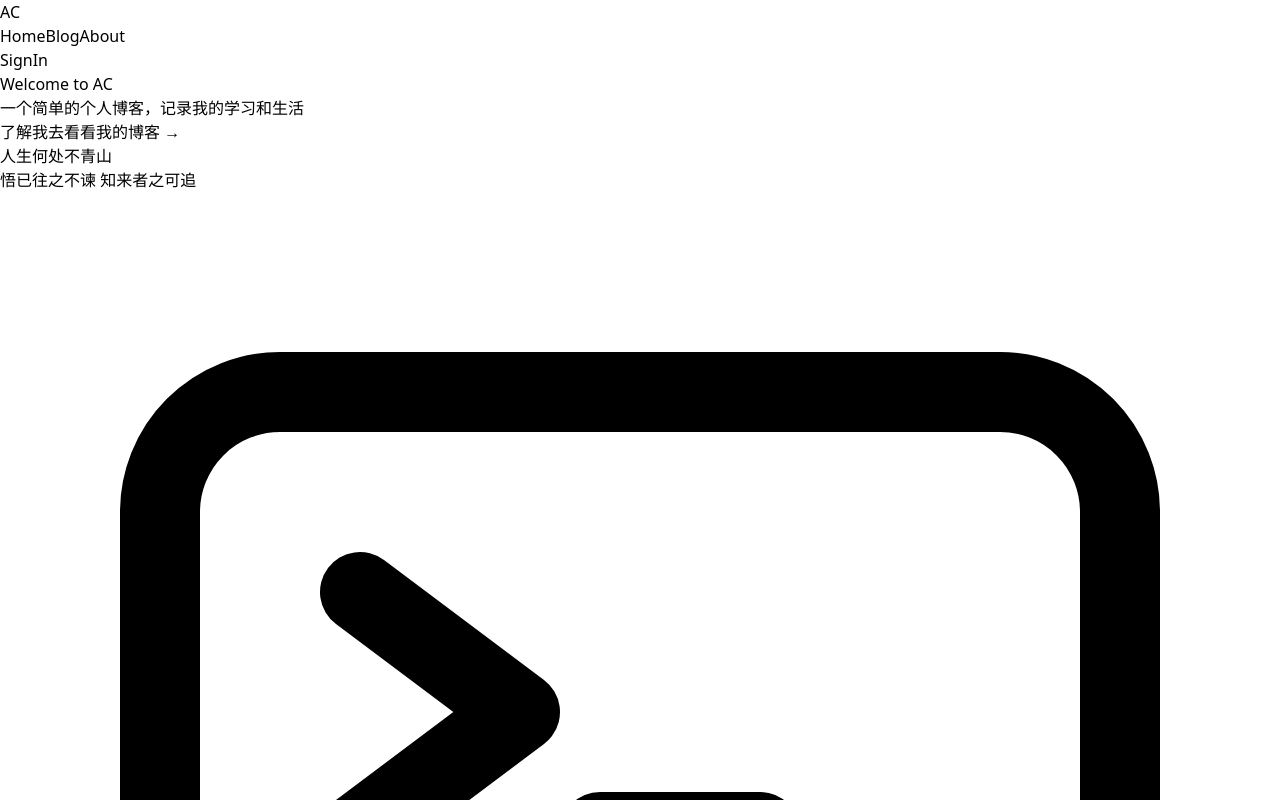
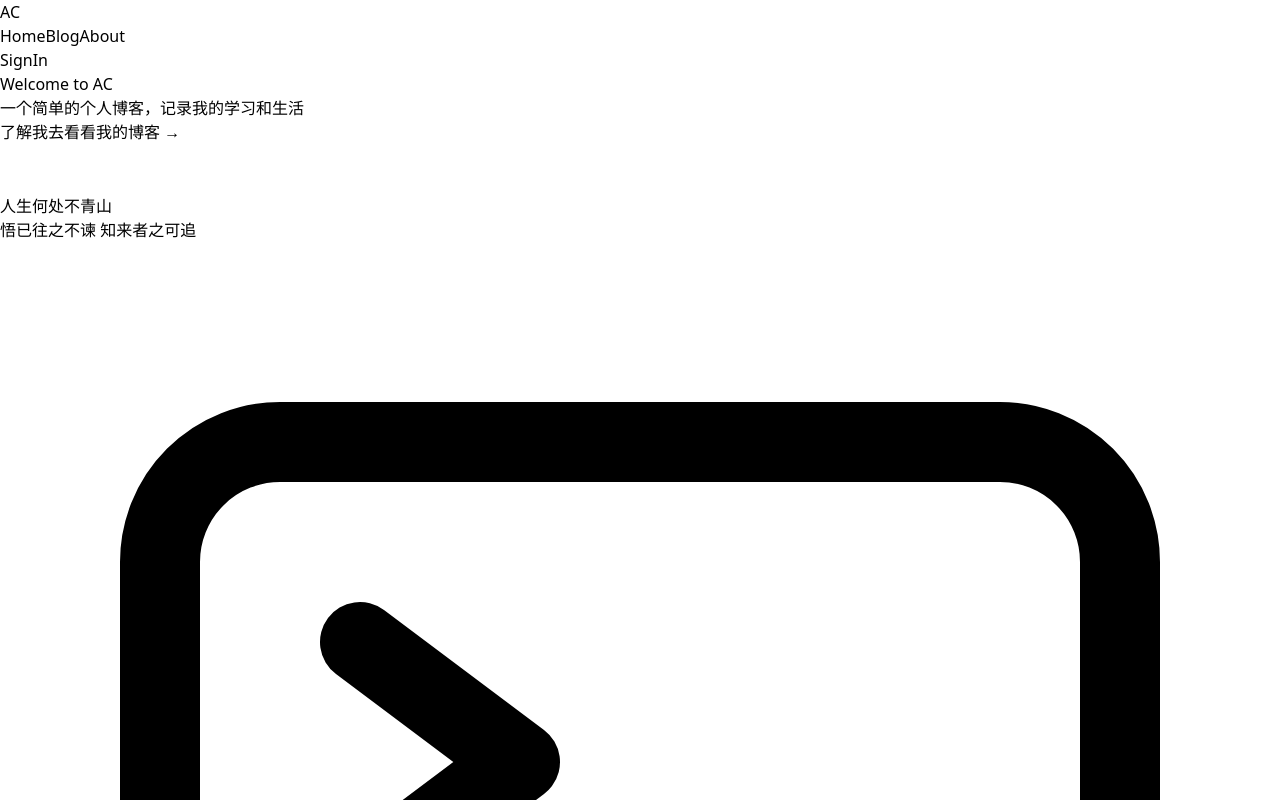
Before and after one commit to cpt1225/Blog, a Next.js app: page / in a window 1280 px wide. Shown: the top 800 px of the page. Built offline with nearby package versions, Linux system fonts and the light colour scheme; no server answers.

Commit message:
dev:添加一个小动画

```diff
--- a/src/app/(web)/post/page.tsx
+++ b/src/app/(web)/post/page.tsx
@@ -27,7 +27,7 @@ const Page = () => {
   }, [])
   return (
     <div>
-      <h1>博客列表</h1>
+
       {isloading ? (
         <div>加载中...</div>
       ) : (
--- a/src/components/Page/Hero.tsx
+++ b/src/components/Page/Hero.tsx
@@ -2,9 +2,19 @@
 import Link from 'next/link';
 import { motion } from 'framer-motion';
 
+
+const scrollButton = {
+  opacity: 0,
+  y: 10,
+  transition: {
+    duration: 2,
+    repeat: Infinity,
+  }
+}
+
 const Hero = () => {
   return (
-    <section className="relative overflow-hidden bg-gray-50 pt-10">
+    <section className="relative overflow-hidden bg-gray-100 pt-10">
       <div className="relative px-6 py-24 sm:px-6 sm:py-32 lg:px-8">
         <motion.div
           initial={{ opacity: 0, y: 20 }}
@@ -12,7 +22,7 @@ const Hero = () => {
           transition={{ duration: 0.8 }}
           className="mx-auto max-w-2xl text-center"
         >
-            <h1 className="text-4xl font-bold tracking-tight text-gray-900 dark:text-white sm:text-6xl">
+          <h1 className="text-4xl font-bold tracking-tight text-gray-900  sm:text-6xl">
             Welcome to <span className="text-blue-600 dark:text-blue-400">AC</span>
           </h1>
           <p className="mt-6 text-lg leading-8 text-gray-600 dark:text-gray-300">
@@ -29,6 +39,9 @@ const Hero = () => {
               去看看我的博客 <span aria-hidden="true">→</span>
             </Link>
           </div>
+          <div className='flex items-center justify-center mt-5'>
+            <motion.img src="/scroll.png" alt="scroll" width={50} height={50} className='items-center' animate={scrollButton} />
+          </div>
         </motion.div>
       </div>
     </section>
```
Also changed, not shown: src/components/Card/BlogCard.jsx (+8 -0 lines), public/scroll.png (added). Lines whose indentation alone changed are shown as unchanged.
